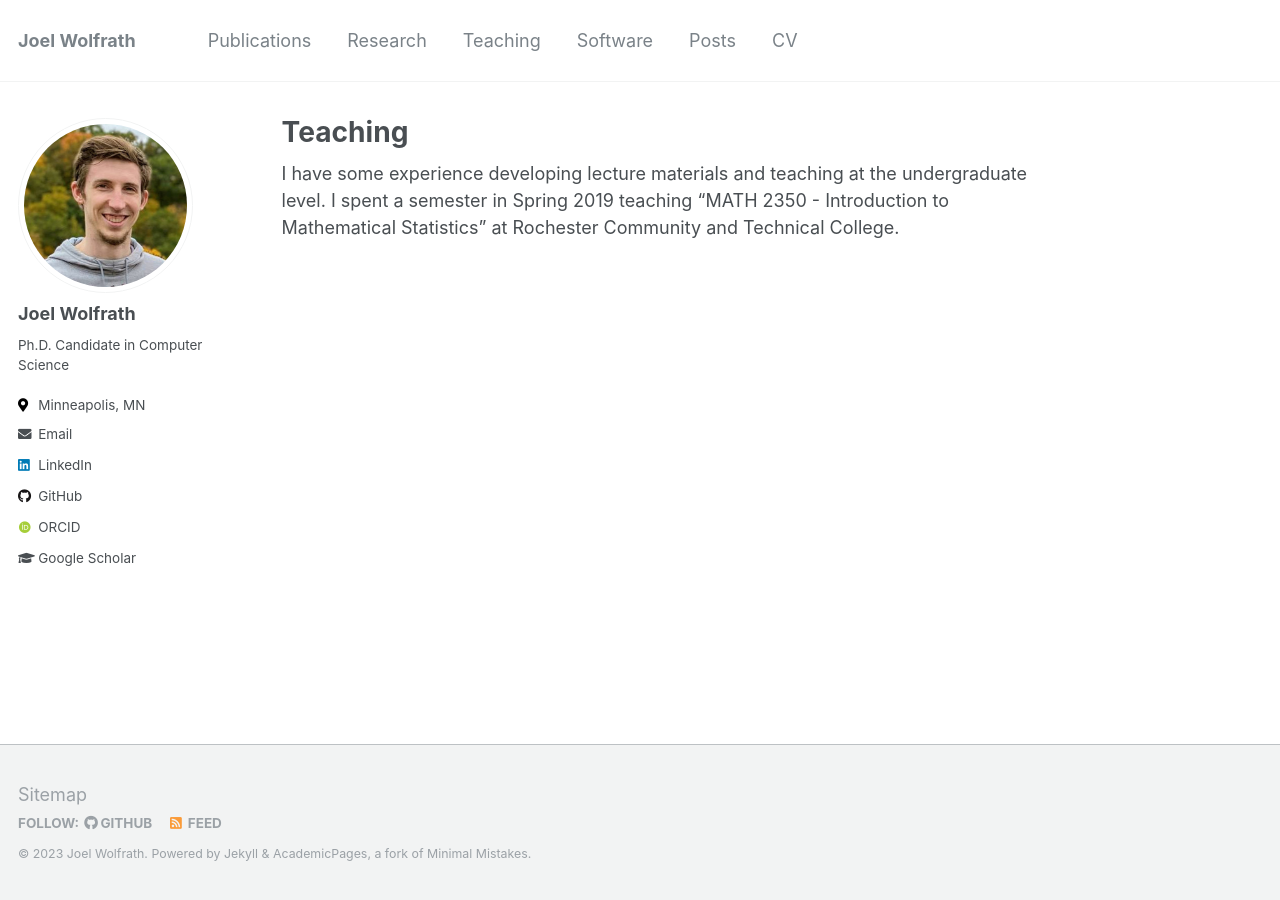
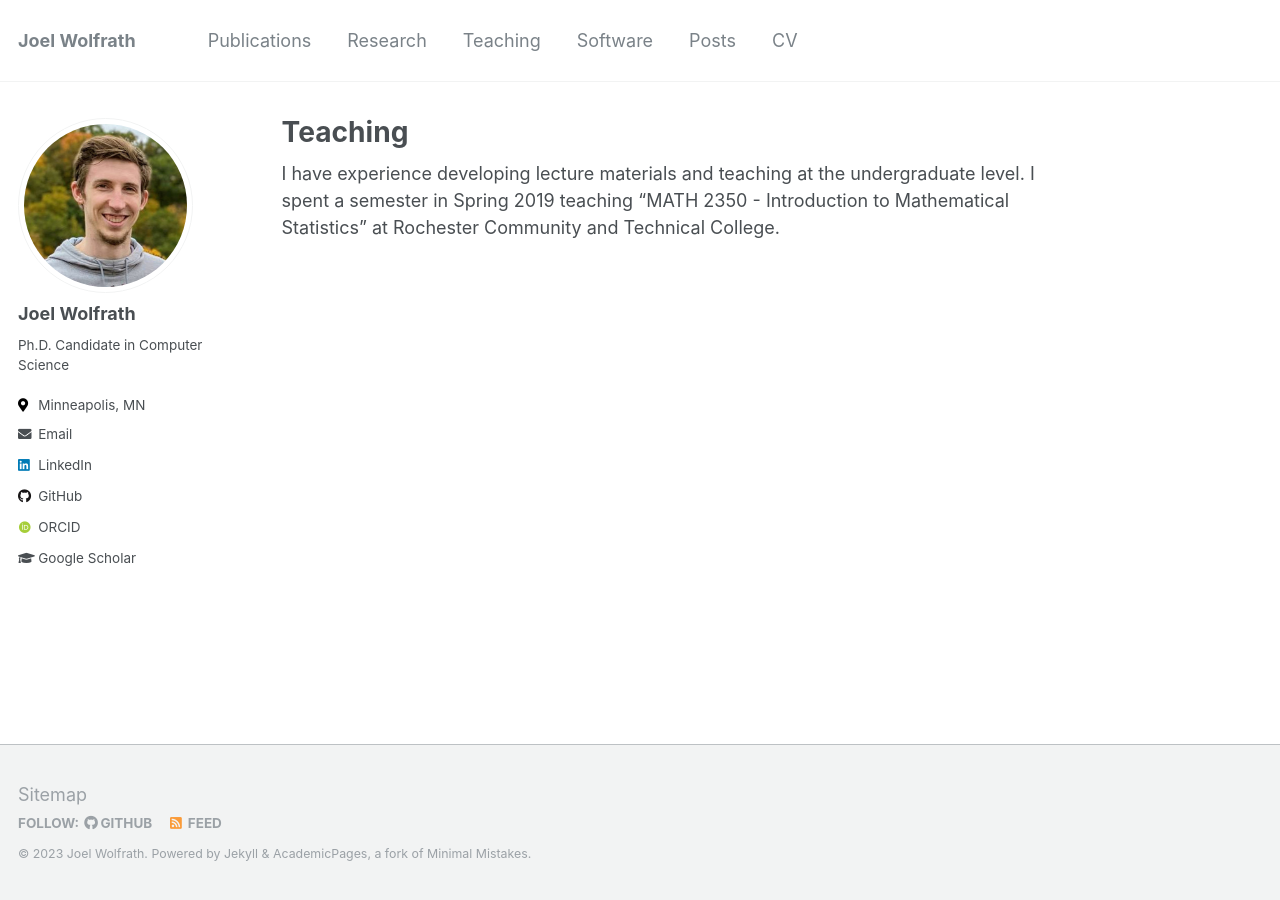
Before and after one commit to jswolfrath/jswolfrath.github.io, a Jekyll site: the page built from _pages/teaching.md, in a window 1280 px wide. Built offline with Jekyll 4.4.1, drawn with Linux system fonts in a browser that asks for light colours; some web fonts are replaced.

Commit message:
Minor updates

```diff
--- a/_pages/teaching.md
+++ b/_pages/teaching.md
@@ -3,4 +3,4 @@ permalink: /teaching/
 title: "Teaching"
 ---
 
-I have some experience developing lecture materials and teaching at the undergraduate level. I spent a semester in Spring 2019 teaching "MATH 2350 - Introduction to Mathematical Statistics" at Rochester Community and Technical College.
+I have experience developing lecture materials and teaching at the undergraduate level. I spent a semester in Spring 2019 teaching "MATH 2350 - Introduction to Mathematical Statistics" at Rochester Community and Technical College.
```
Also changed, not shown: README.md (+1 -1 lines), _publications/2022-haccs.md (+1 -1 lines).
